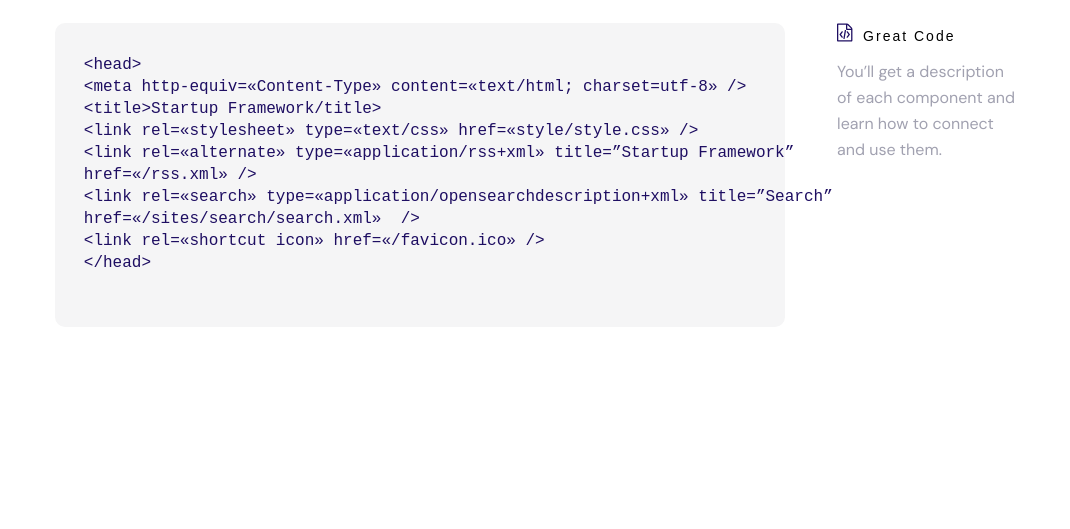
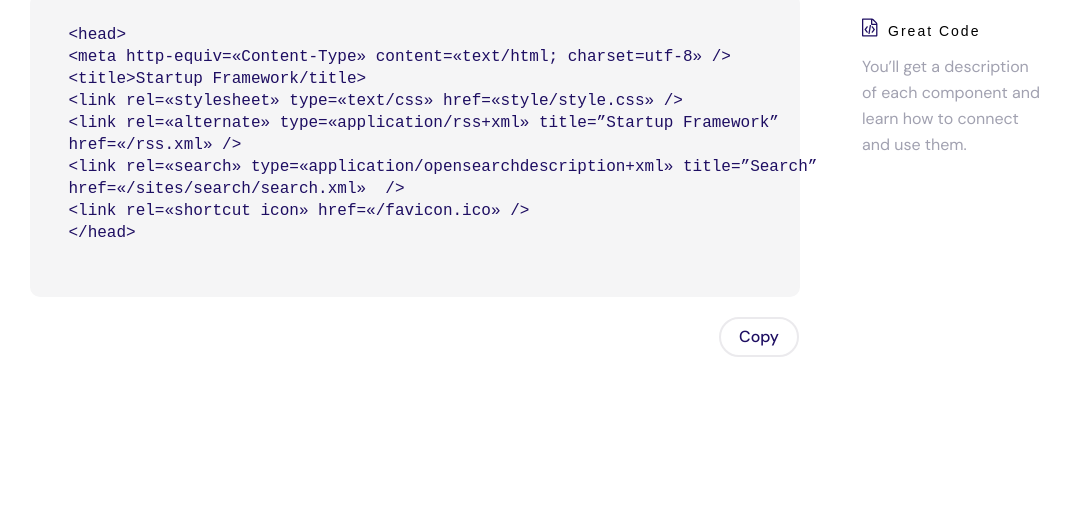
Before and after one commit to jatin-rajput563/project-7, a plain HTML site: page index.html in a window 1280 px wide. Shown: the part 271-800 px from the top of the page, without its empty margins (111-1181 px from the left). Drawn offline with Linux system fonts and the light colour scheme.

Commit message:
change in index

```diff
--- a/assets/css/style.css
+++ b/assets/css/style.css
@@ -1,5 +1,5 @@
 @import url('https://fonts.googleapis.com/css2?family=DM+Sans:ital,opsz,wght@0,9..40,100..1000;1,9..40,100..1000&display=swap');
-
+@import url('https://fonts.googleapis.com/css2?family=Inconsolata:wght@200..900&display=swap');
 
 * {
     padding: 0;
@@ -44,25 +44,22 @@
 }
 
 .card {
-    background-color: #f5f5f6;
-    border-radius: 10px;
-    width: 730px;
-    height: 304px;
-    align-items: center;
-    display: flex;
-    text-align: left;
-    color: #1E0E62;
-    font-family: Inconsolata;
+    font-family: "Inconsolata", monospace;
     font-size: 16px;
     line-height: 22px;
+    width: 770px;
+    height: 304px;
+    border-radius: 10px;
     text-align: left;
-
+    display: flex;
+    align-items: center;
+    color: #1E0E62;
+    background-color: #f5f5f6;
 }
 
 .parent {
     display: flex;
     gap: 10px;
-
 }
 
 .para {
@@ -75,8 +72,8 @@
     font-family: "DM Sans", sans-serif;
     margin-top: 10px;
 }
+
 .code {
-
     font-size: 14px;
     line-height: 26px;
     letter-spacing: 2px;
@@ -95,5 +92,30 @@
     letter-spacing: -0.4000000059604645px;
     text-align: left;
     margin-bottom: 40px;
+}
 
+.all {
+    padding-left: 50px;
+    padding-top: 25px;
 }
+
+.btn {
+    font-family: "DM Sans", sans-serif;
+    font-size: 16px;
+    font-weight: 500;
+    line-height: 22px;
+    text-align: center;
+    width: 80px;
+    height: 40px;
+    border-radius: 100px;
+    border: 2px solid #EBEAED;
+    background-color: white;
+    margin-left: 460px;
+    margin-top: 20px;
+    color: #1E0E62;
+}
+
+.btn:hover {
+    background-color: gray;
+    color: white;
+}
--- a/index.html
+++ b/index.html
@@ -46,7 +46,9 @@
                         of each component and <br>
                         learn how to connect <br>
                         and use them.</p>
-
+                </div>
+            </div>
+            <button class="btn">Copy</button>
         </div>
     </section>
 </body>
```
Lines whose indentation alone changed are shown as unchanged.
